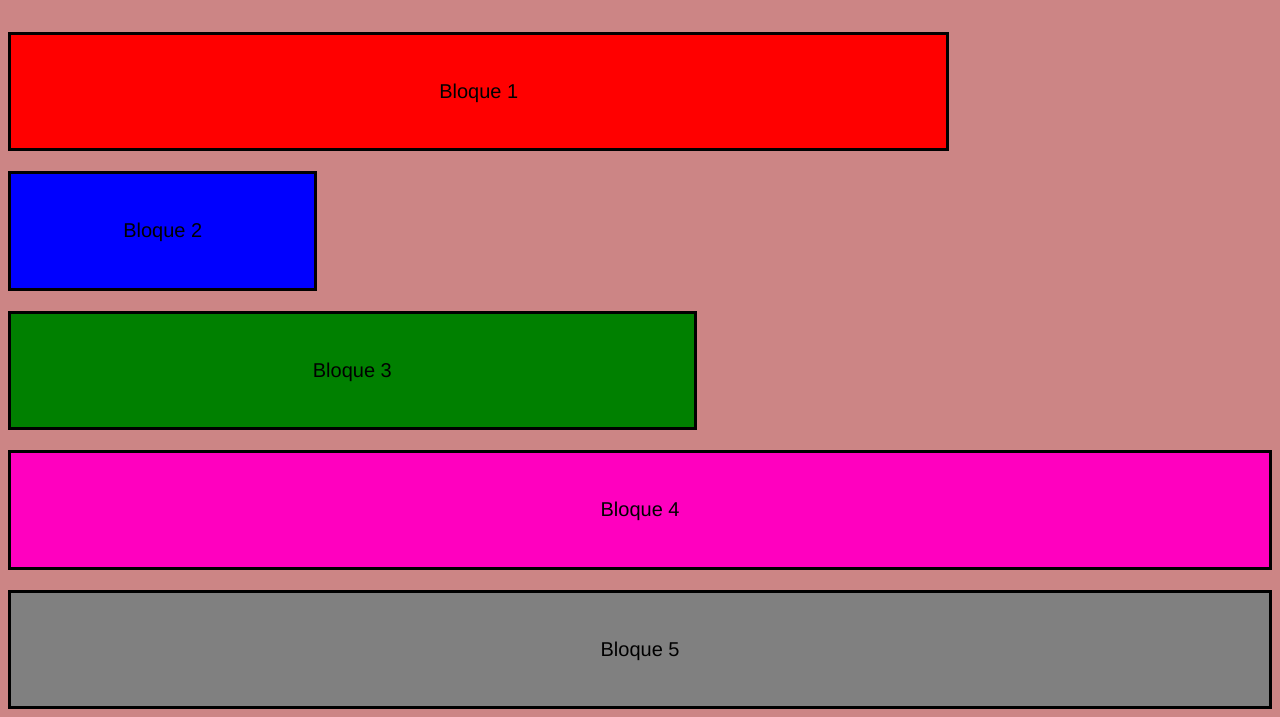
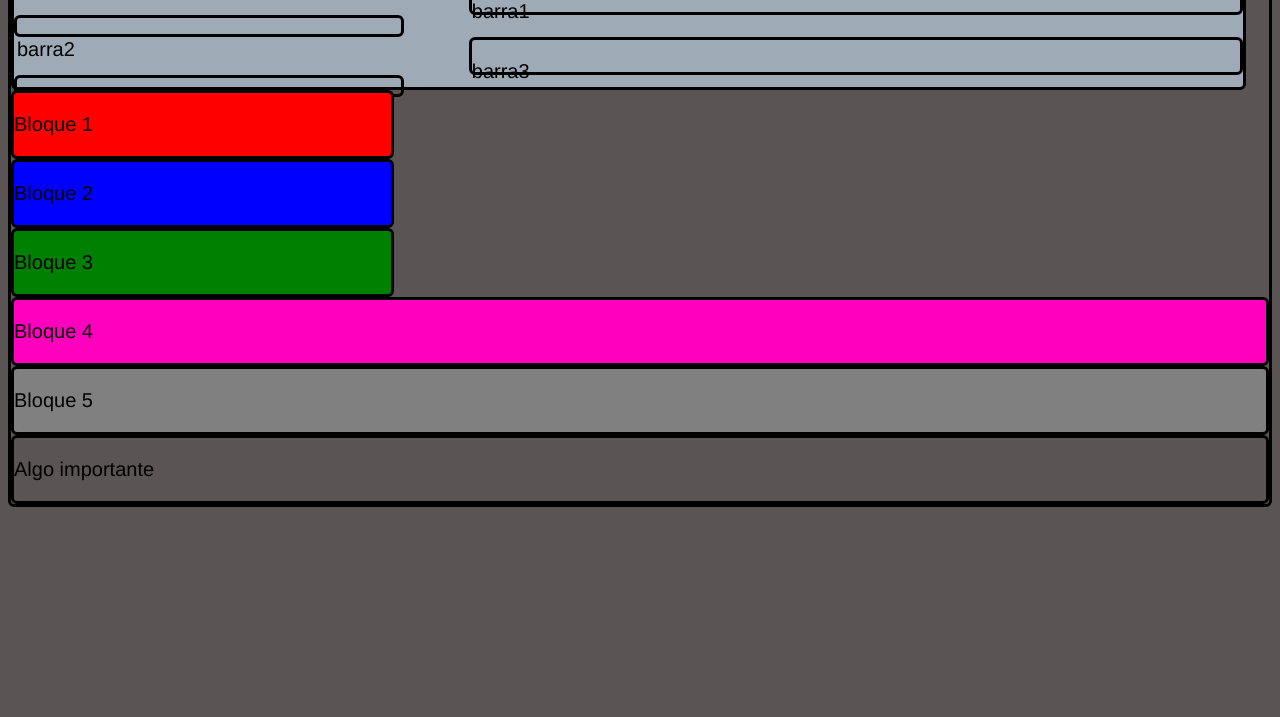
Before and after one commit to NicoLencina/AcomodandoDivEnCajas, a website: page index.html in a window 1280 px wide. Shown: the part 87-804 px from the top of the page. Drawn offline with Linux system fonts and the light colour scheme.

Commit message:
intento fall ja

```diff
--- a/index.html
+++ b/index.html
@@ -11,11 +11,20 @@
     />
   </head>
   <body>
-    <h1>Acomodando DIV</h1>
-    <div id="div1"><p>Bloque 1</p></div>
-    <div id="div2"><p>Bloque 2</p></div>
-    <div id="div3"><p>Bloque 3</p></div>
-    <div id="div4"><p>Bloque 4</p></div>
-    <div id="div5"><p>Bloque 5</p></div>
+    <div id="cajaPrincipal">
+      <div id="encabezado">
+        <h1>Acomodando DIV</h1>
+        <div class="derecha"><p>barra1</p></div>
+        <div class="izquierda"><p>barra2</p></div>
+        <div class="derecha"><p>barra3</p></div>
+        <div class="izquierda"><p>barra4</p></div>
+      </div>
+      <div class="centrica" id="div1"><p>Bloque 1</p></div>
+      <div class="centrica" id="div2"><p>Bloque 2</p></div>
+      <div class="centrica" id="div3"><p>Bloque 3</p></div>
+      <div id="div4"><p>Bloque 4</p></div>
+      <div id="div5"><p>Bloque 5</p></div>
+      <div id="piePagina"><p>Algo importante</p></div>
+    </div>
   </body>
 </html>
--- a/style.css
+++ b/style.css
@@ -1,33 +1,65 @@
 body {
   font-size: 20px;
   font-family: "Franklin Gothic Medium", "Arial Narrow", Arial, sans-serif;
-  background-color: rgb(204, 133, 133);
-}
-h1 {
-  text-align: center;
+  background-color: rgb(90, 84, 84);
 }
 div {
   border: black 3px solid;
-  padding: 2%;
-  text-align: center;
-  margin-top: 20px;
+  /*le permito a todos los div ser float*/
+  text-align: start;
+  display: flex;
+  flex-direction: column;
+  border-radius: 6px;
+}
+.cajaPrincipal {
+  height: 100vh;
+  width: 100vw;
+  padding: 6%;
+  margin: 20%;
+}
+#encabezado {
+  background-color: rgb(158, 170, 182);
+  height: 20vh;
+  width: 96vw;
+  display: flex;
+  flex-direction: column;
+  justify-content: space-between;
+}
+.izquierda {
+  height: 2vh;
+  width: 30vw;
+  align-self: flex-start;
+  flex-direction: column;
+}
+.derecha {
+  height: 4vh;
+  width: 60vw;
+  align-self: flex-end;
+  flex-direction: column;
+}
+h1 {
+  font-size: 100%;
+  align-self: flex-start;
+  display: inline-block;
 }
 #div1 {
   background-color: red;
-  width: 70%;
-  height: 30%;
-  display: inline-block;
+  width: 30%;
+  height: 70%;
 }
 #div2 {
   background-color: blue;
-  width: 20%;
-  height: 60%;
+  width: 30%;
+  height: 70%;
   position: right;
 }
 #div3 {
   background-color: green;
-  width: 50%;
-  height: 27%;
+  width: 30%;
+  height: 70%;
+}
+.centrca {
+  flex-direction: row;
 }
 #div4 {
   background-color: rgb(255, 0, 191);
```
